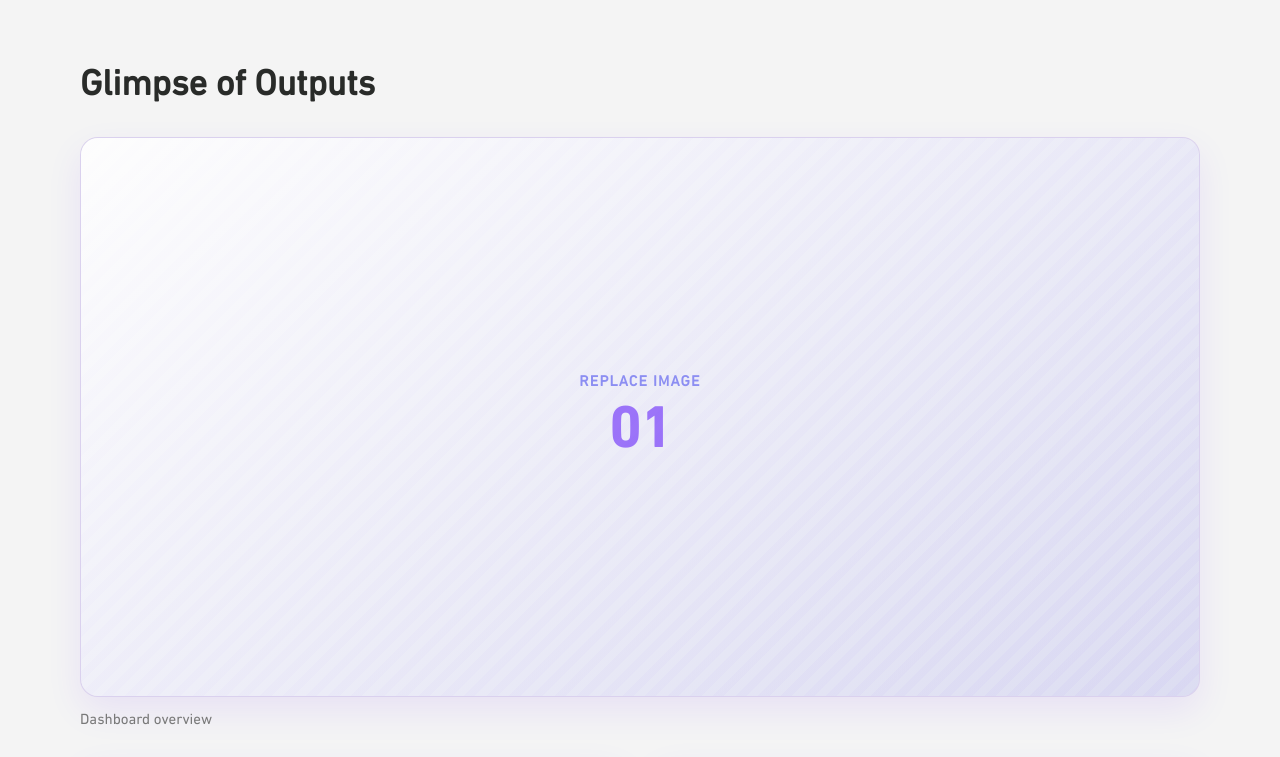
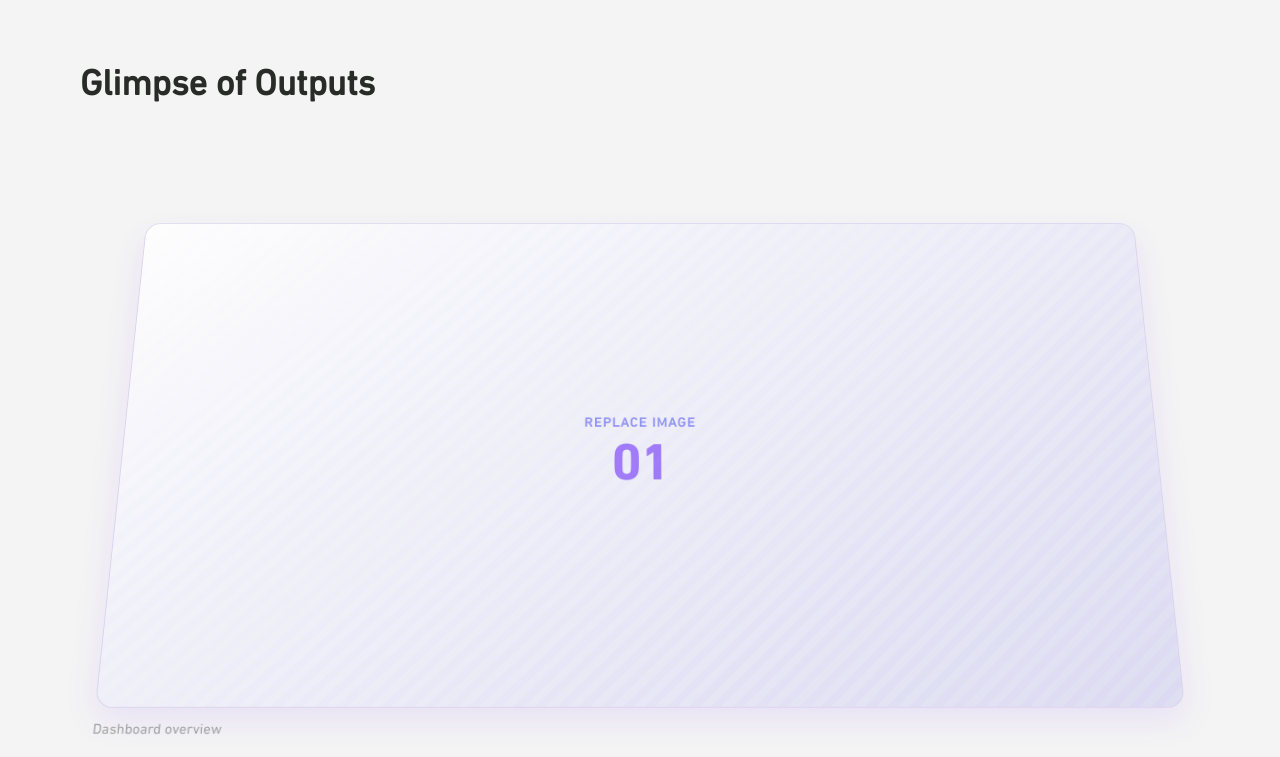
Before and after one commit to mcarocortes/Portfolio, a React (Vite) app: page /Portfolio/Bank in a window 1280 px wide. Shown: the part 1980-2737 px from the top of the page. Built offline with nearby package versions, Linux system fonts and the light colour scheme.

Commit message:
rotation design projects

```diff
--- a/src/componentes/ProjectCaseStudy/ProjectCaseStudy.css
+++ b/src/componentes/ProjectCaseStudy/ProjectCaseStudy.css
@@ -39,13 +39,14 @@
 .project-case__heroImage{
     display: flex;
     justify-content: right;
-    /*position: absolute;*/
     height: 100%;
     width: 60%;
     bottom:0;
     right: 0;
     z-index: 1;
     padding: 0;
+    transform-origin: center bottom;
+    will-change: transform, opacity, filter;
 }
 
 .project-case__eyebrow {
@@ -141,7 +142,7 @@
         var(--margin-left-rigth-general)
         var(--margin-left-rigth-general);
     border-bottom: 1px solid rgba(90, 18, 250, 0.12);
-
+    overflow: visible;
 }
 
 .project-case__gallery-grid {
@@ -149,10 +150,17 @@
     grid-template-columns: repeat(2, minmax(0, 1fr));
     gap: clamp(1rem, 2vw, 1.35rem);
     margin-top: 1.5rem;
+    perspective: 900px;
+    perspective-origin: center center;
 }
 
 .project-case__figure {
     margin: 0;
+    transform-style: preserve-3d;
+    transform-origin: center bottom;
+    backface-visibility: hidden;
+    will-change: transform, opacity;
+    overflow: visible;
 }
 
 .project-case__figure--wide {
@@ -165,6 +173,8 @@
     border: 1px solid rgba(90, 18, 250, 0.12);
     background: var(--graybg);
     box-shadow: 0 14px 36px rgba(90, 18, 250, 0.08);
+    transform-style: preserve-3d;
+    backface-visibility: hidden;
 }
 
 .project-case__media img {
@@ -365,4 +375,10 @@
     .project-case__nav-back:hover {
         transform: none;
     }
+
+    .project-case__heroImage,
+    .project-case__figure {
+        will-change: auto;
+        filter: none !important;
+    }
 }
--- a/src/componentes/ProjectCaseStudy/ProjectCaseStudy.tsx
+++ b/src/componentes/ProjectCaseStudy/ProjectCaseStudy.tsx
@@ -1,7 +1,13 @@
 import "./ProjectCaseStudy.css";
-import HandProject from "../HandProject/HandProject"
-import { motion } from "framer-motion";
-import { useMemo } from "react";
+import HandProject from "../HandProject/HandProject";
+import {
+    motion,
+    useReducedMotion,
+    useScroll,
+    useTransform,
+    type Variants,
+} from "framer-motion";
+import { useMemo, useRef } from "react";
 import { useTranslation } from "react-i18next";
 import { Link } from "react-router-dom";
 import {
@@ -23,14 +29,149 @@
     layout?: "wide" | "default";
 };
 
-const reveal = {
-    hidden: { opacity: 0, y: 36 },
+const EASE = [0.22, 1, 0.36, 1] as const;
+
+const viewport = { once: true, amount: 0.22 };
+
+const fadeReveal: Variants = {
+    hidden: { opacity: 0, y: 32, filter: "blur(10px)" },
     visible: {
         opacity: 1,
         y: 0,
-        transition: { duration: 0.65, ease: [0.22, 1, 0.36, 1] },
+        filter: "blur(0px)",
+        transition: { duration: 0.75, ease: EASE },
     },
 };
+
+const fadeRevealReduced: Variants = {
+    hidden: { opacity: 0 },
+    visible: {
+        opacity: 1,
+        transition: { duration: 0.35 },
+    },
+};
+
+const handReveal: Variants = {
+    hidden: { opacity: 0, scale: 1.38, filter: "blur(8px)" },
+    visible: {
+        opacity: 1,
+        scale: 1,
+        filter: "blur(0px)",
+        transition: { duration: 1.05, ease: EASE },
+    },
+};
+
+const handRevealReduced: Variants = {
+    hidden: { opacity: 0 },
+    visible: {
+        opacity: 1,
+        transition: { duration: 0.4 },
+    },
+};
+
+const staggerContainer: Variants = {
+    hidden: {},
+    visible: {
+        transition: { staggerChildren: 0.1, delayChildren: 0.04 },
+    },
+};
+
+const cardFlipReduced: Variants = {
+    hidden: { opacity: 0 },
+    visible: {
+        opacity: 1,
+        transition: { duration: 0.35 },
+    },
+};
+
+type GalleryFigureProps = {
+    layout: "wide" | "default";
+    src: string | null;
+    caption: string;
+    alt: string;
+    placeholderLabel: string;
+    index: number;
+};
+
+function GalleryFigure({
+    layout,
+    src,
+    caption,
+    alt,
+    placeholderLabel,
+    index,
+}: GalleryFigureProps) {
+    const ref = useRef<HTMLElement>(null);
+    const prefersReducedMotion = useReducedMotion();
+
+    const { scrollYProgress } = useScroll({
+        target: ref,
+        offset: ["start 0.95", "center 0.52"],
+    });
+
+    const rotateX = useTransform(scrollYProgress, [0, 1], [15, 0]);
+    const opacity = useTransform(scrollYProgress, [0, 0.2, 1], [0, 0.75, 1]);
+    const scale = useTransform(scrollYProgress, [0, 1], [0.88, 1]);
+    const y = useTransform(scrollYProgress, [0, 1], [56, 0]);
+    const captionOpacity = useTransform(scrollYProgress, [0.45, 1], [0, 1]);
+
+    if (prefersReducedMotion) {
+        return (
+            <motion.figure
+                ref={ref}
+                className={`project-case__figure project-case__figure--${layout}`}
+                initial="hidden"
+                whileInView="visible"
+                viewport={{ once: true, amount: 0.4 }}
+                variants={cardFlipReduced}
+            >
+                <div className="project-case__media">
+                    {src ? (
+                        <img src={src} alt={alt} loading="lazy" />
+                    ) : (
+                        <div className="project-case__placeholder" aria-hidden="true">
+                            <span className="project-case__placeholder-label">{placeholderLabel}</span>
+                            <span className="project-case__placeholder-index">
+                                {String(index + 1).padStart(2, "0")}
+                            </span>
+                        </div>
+                    )}
+                </div>
+                <figcaption className="project-case__caption">{caption}</figcaption>
+            </motion.figure>
+        );
+    }
+
+    return (
+        <motion.figure
+            ref={ref}
+            className={`project-case__figure project-case__figure--${layout}`}
+            style={{
+                rotateX,
+                opacity,
+                scale,
+                y,
+                transformPerspective: 320,
+            }}
+        >
+            <motion.div className="project-case__media">
+                {src ? (
+                    <img src={src} alt={alt} loading="lazy" />
+                ) : (
+                    <div className="project-case__placeholder" aria-hidden="true">
+                        <span className="project-case__placeholder-label">{placeholderLabel}</span>
+                        <span className="project-case__placeholder-index">
+                            {String(index + 1).padStart(2, "0")}
+                        </span>
+                    </div>
+                )}
+            </motion.div>
+            <motion.figcaption className="project-case__caption" style={{ opacity: captionOpacity }}>
+                {caption}
+            </motion.figcaption>
+        </motion.figure>
+    );
+}
 
 type ProjectCaseStudyProps = {
     projectKey: ProjectCaseKey;
@@ -38,10 +179,14 @@
 
 export default function ProjectCaseStudy({ projectKey }: ProjectCaseStudyProps) {
     const { t } = useTranslation();
+    const prefersReducedMotion = useReducedMotion();
     const route = getProjectRoute(projectKey);
     const { prev, next } = getProjectNeighbors(route?.slug ?? "");
 
     const pagePrefix = `projectCaseStudy.pages.${projectKey}`;
+
+    const reveal = prefersReducedMotion ? fadeRevealReduced : fadeReveal;
+    const handMotion = prefersReducedMotion ? handRevealReduced : handReveal;
 
     const sections = useMemo(
         () => t(`${pagePrefix}.sections`, { returnObjects: true }) as CaseSection[],
@@ -63,52 +208,76 @@
     return (
         <article className="project-case">
             <header className="project-case__hero">
-                <motion.div
-                    className="project-case__hero-inner"
+                <div className="project-case__hero-inner">
+                    <motion.p
+                        className="project-case__eyebrow"
                         initial="hidden"
-                    animate="visible"
-                    variants={{
-                        hidden: {},
-                        visible: { transition: { staggerChildren: 0.08 } },
-                    }}>
-
-                    <motion.p className="project-case__eyebrow" variants={reveal}>
+                        whileInView="visible"
+                        viewport={viewport}
+                        variants={reveal}
+                    >
                         {projectTitle}
                     </motion.p>
 
-                    <motion.h1 className="project-case__headline heading" variants={reveal}>
+                    <motion.h1
+                        className="project-case__headline heading"
+                        initial="hidden"
+                        whileInView="visible"
+                        viewport={viewport}
+                        variants={reveal}
+                    >
                         {t(`${pagePrefix}.headline`)}
                     </motion.h1>
 
-                    <motion.div className="header-description">
-                        <motion.div className="header-information">
+                    <div className="header-description">
+                        <motion.div
+                            className="header-information"
+                            initial="hidden"
+                            whileInView="visible"
+                            viewport={viewport}
+                            variants={staggerContainer}
+                        >
                             <motion.p className="project-case__role-line" variants={reveal}>
-                                {t(`${pagePrefix}.company`)} |  {t(`${pagePrefix}.role`)}
+                                {t(`${pagePrefix}.company`)} | {t(`${pagePrefix}.role`)}
                             </motion.p>
+
                             <motion.p className="project-case__lead" variants={reveal}>
                                 {t(`projectsSection.items.${projectKey}.subtitle`)}
                             </motion.p>
 
+                            <motion.section className="project-case__block" variants={reveal}>
+                                <h2 className="project-case__block-title">
+                                    {t("projectCaseStudy.roleTitle")}
+                                </h2>
+                                <p className="project-case__block-text">
+                                    {t(`${pagePrefix}.roleDescription`)}
+                                </p>
+                            </motion.section>
 
-                            <motion.section
-                                className="project-case__block"
+                            <motion.ul
+                                className="project-case__tags"
+                                variants={{
+                                    hidden: {},
+                                    visible: {
+                                        transition: { staggerChildren: 0.07, delayChildren: 0.05 },
+                                    },
+                                }}
+                            >
+                                {projectTags.map((tag) => (
+                                    <motion.li key={tag} variants={reveal}>
+                                        {tag}
+                                    </motion.li>
+                                ))}
+                            </motion.ul>
+                        </motion.div>
+
+                        <motion.div
+                            className="project-case__heroImage"
                             initial="hidden"
                             whileInView="visible"
-                                viewport={{ once: true, amount: 0.35 }}
-                                variants={reveal}
+                            viewport={{ once: true, amount: 0.15 }}
+                            variants={handMotion}
                         >
-                                <h2 className="project-case__block-title">{t("projectCaseStudy.roleTitle")}</h2>
-                                <p className="project-case__block-text">{t(`${pagePrefix}.roleDescription`)}</p>
-                            </motion.section>
-                            <motion.ul className="project-case__tags" variants={reveal}>
-                                {projectTags.map((tag) => (
-                                    <li key={tag}>{tag}</li>
-                                ))}
-                            </motion.ul>
-
-                        </motion.div>
-
-                        <motion.div className="project-case__heroImage">
                             <HandProject
                                 videoSrc={PROJECT_VIDEO_SOURCES[projectKey]}
                                 ariaLabel={t("projectCaseStudy.previewVideoLabel", {
@@ -116,36 +285,41 @@
                                 })}
                             />
                         </motion.div>
-
-                    </motion.div>
-
-                </motion.div>
-
+                    </div>
+                </div>
             </header>
 
             <div>
-
                 <div className="project-case_oportunities">
-                {sections.map((section) => (
+                    {sections.map((section, index) => (
                         <motion.section
                             key={section.title}
                             className="project-case__block"
                             initial="hidden"
                             whileInView="visible"
-                        viewport={{ once: true, amount: 0.3 }}
+                            viewport={viewport}
                             variants={reveal}
+                            transition={{ delay: index * 0.04 }}
                         >
                             <h2 className="project-case__block-title">{section.title}</h2>
                             <p className="project-case__block-text">{section.body}</p>
                         </motion.section>
                     ))}
-                <motion.div className="img_oportunities"></motion.div>
+
+                    <motion.div
+                        className="img_oportunities"
+                        initial="hidden"
+                        whileInView="visible"
+                        viewport={viewport}
+                        variants={reveal}
+                    />
                 </div>
+
                 <motion.section
                     className="project-case__gallery"
                     initial="hidden"
                     whileInView="visible"
-                    viewport={{ once: true, amount: 0.15 }}
+                    viewport={viewport}
                     variants={reveal}
                 >
                     <h2 className="project-case__block-title">{t("projectCaseStudy.outputsTitle")}</h2>
@@ -156,34 +330,15 @@
                             const layout = image.layout ?? (index % 3 === 0 ? "wide" : "default");
 
                             return (
-                                <motion.figure
+                                <GalleryFigure
                                     key={`${projectKey}-image-${index}`}
-                                    className={`project-case__figure project-case__figure--${layout}`}
-                                    initial={{ opacity: 0, y: 40, scale: 0.985 }}
-                                    whileInView={{ opacity: 1, y: 0, scale: 1 }}
-                                    viewport={{ once: true, amount: 0.2 }}
-                                    transition={{
-                                        duration: 0.7,
-                                        delay: index * 0.04,
-                                        ease: [0.22, 1, 0.36, 1],
-                                    }}
-                                >
-                                    <div className="project-case__media">
-                                        {src ? (
-                                            <img src={src} alt={image.alt} loading="lazy" />
-                                        ) : (
-                                            <div className="project-case__placeholder" aria-hidden="true">
-                                                <span className="project-case__placeholder-label">
-                                                    {t("projectCaseStudy.imagePlaceholder")}
-                                                </span>
-                                                <span className="project-case__placeholder-index">
-                                                    {String(index + 1).padStart(2, "0")}
-                                                </span>
-                                            </div>
-                                        )}
-                                    </div>
-                                    <figcaption className="project-case__caption">{image.caption}</figcaption>
-                                </motion.figure>
+                                    layout={layout}
+                                    src={src}
+                                    caption={image.caption}
+                                    alt={image.alt}
+                                    placeholderLabel={t("projectCaseStudy.imagePlaceholder")}
+                                    index={index}
+                                />
                             );
                         })}
                     </div>
```
Lines whose indentation alone changed are shown as unchanged.
